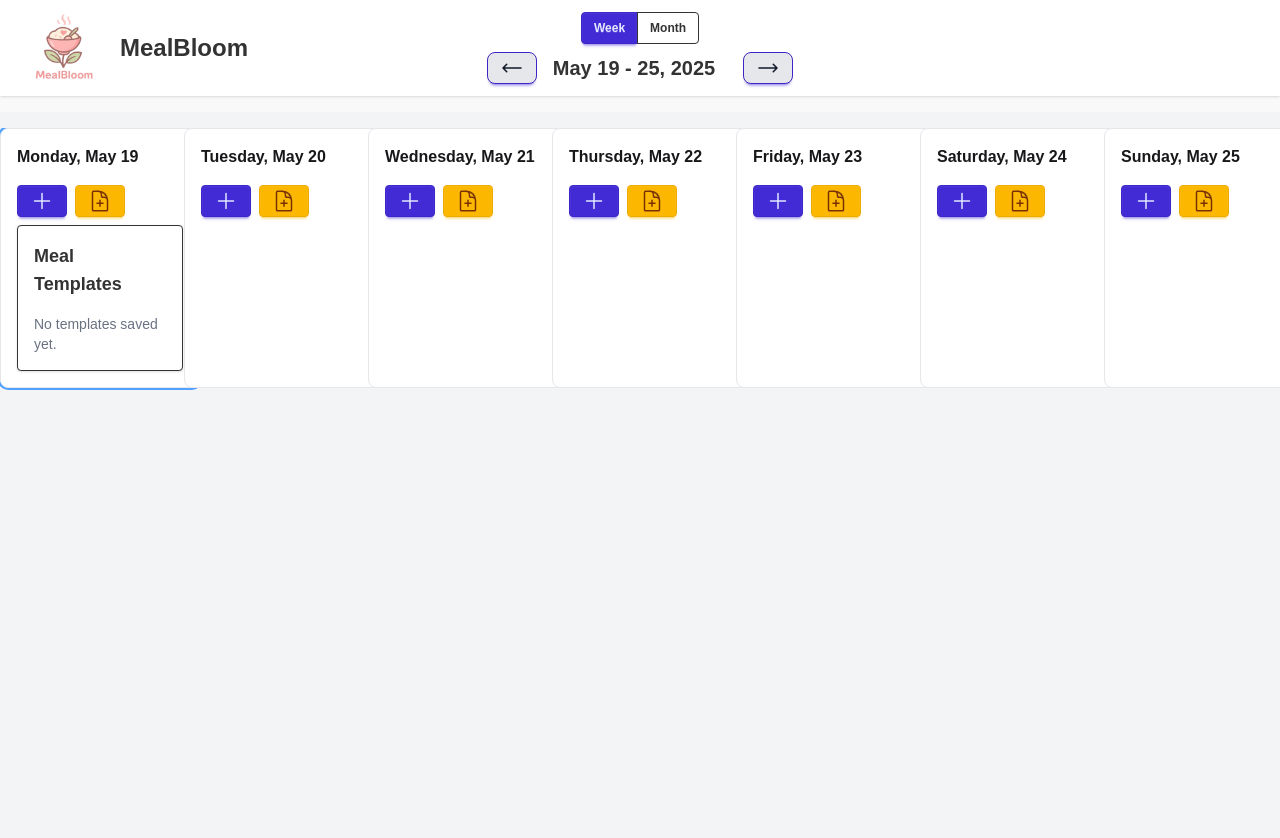
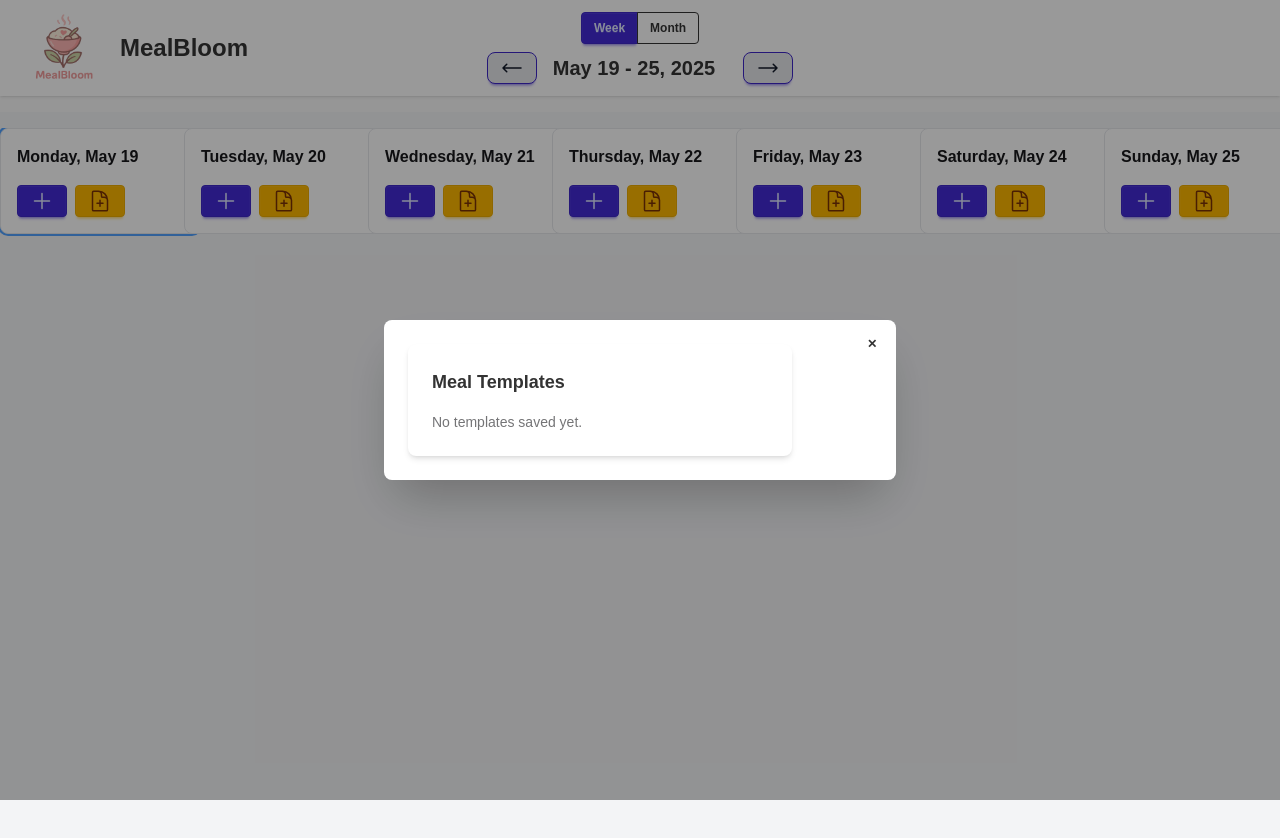
Before and after one commit to HardyUX/MealBloom, a React (Vite) app: page / in a window 1280 px wide. Both pictures are taken after a click on the button 100 px from the left and 201 px from the top of the page. Shown: the top 838 px of the page. Built offline with nearby package versions, Linux system fonts and the light colour scheme.

Commit message:
migrated mealtemplatelibrary to daisyui modal

```diff
--- a/src/components/MealTemplateLibrary.jsx
+++ b/src/components/MealTemplateLibrary.jsx
@@ -11,29 +11,30 @@ function MealTemplateLibrary({ onUseTemplate }) {
     };
 
     return (
-        <div className="border rounded shadow bg-white p-4 max-w-sm">
+        <div className="card bg-base-100 shadow-md max-w-sm">
+            <div className="card-body">
                 {/* Header */}
-            <h3 className="text-lg font-semibold mb-4">Meal Templates</h3>
+                <h2 className="card-title text-lg mb-2">Meal Templates</h2>
 
                 {/* If no templates saved yet */}
                 {templates.length === 0 ? (
-                <p className="text-gray-500 text-sm">No templates saved yet.</p>
+                    <p className="text-base-content/60 text-sm">No templates saved yet.</p>
                 ) : (
                     // Render template list
-                <ul className="space-y-2">
+                    <ul className="flex flex-col gap-2">
                         {templates.map((template) => (
                             <li key={template.id} className="flex justify-between items-center">
                                 <div>
                                     {/* Template name and meal type (e.g., Lunch) */}
                                     <span className="font-medium">{template.name}</span>
-                                <span className="text-sm text-gray-500 ml-2">({template.mealType})</span>
+                                    <span className="text-sm text-base-content/60 ml-2">({template.mealType})</span>
                                 </div>
 
                                 {/* Actions: Use and Delete */}
-                            <div className="flex items-center gap-2">
+                                <div className="flex gap-1">
                                     {/* Delete icon button */}
                                     <button
-                                    className="delete-template p-1 rounded hover:bg-red-100"
+                                        className="btn btn-error btn-xs"
                                         aria-label={`Delete template ${template.name}`}
                                         onClick={() => deleteTemplate(template.id)}
                                     >
@@ -44,7 +45,7 @@ function MealTemplateLibrary({ onUseTemplate }) {
 
                                 {/* Use button */}
                                 <button
-                                className="text-blue-600 hover:text-blue-800 text-sm"
+                                    className="btn btn-outline btn-xs"
                                     onClick={() => handleUse(template)}
                                 >
                                     <Play size={14} className="mr-1" /> Use
@@ -54,6 +55,7 @@ function MealTemplateLibrary({ onUseTemplate }) {
                     </ul>
                 )}
             </div>
+        </div>
     );
 }
 
--- a/src/components/WeekView.jsx
+++ b/src/components/WeekView.jsx
@@ -1,5 +1,5 @@
 // src/components/WeekView.jsx
-
+import { useState } from 'react';
 import { formatDate, toLocalDateKey, generateWeekDays, isToday } from '../utils/dateUtils';
 import DropZone from './DropZone';
 import DraggableMeal from './DraggableMeal';
@@ -15,9 +15,9 @@ function WeekView({
     addMeal,
     addingMealDate,
     setAddingMealDate,
-    activeTemplateTargetDate,
-    setActiveTemplateTargetDate,
 }) {
+    const [templateModalDate, setTemplateModalDate] = useState(null);
+
     return (
         <div className="grid grid-cols-1 md:grid-cols-7 gap-2">
             {generateWeekDays(calendarAnchorDate).map((day) => {
@@ -80,7 +80,7 @@ function WeekView({
                                 </button>
 
                                 <button
-                                    onClick={() => setActiveTemplateTargetDate(dateString)}
+                                    onClick={() => setTemplateModalDate(dateString)}
                                     title="Use Template"
                                     className="btn btn-warning btn-sm"
                                 >
@@ -89,30 +89,40 @@ function WeekView({
                                     </svg>
                                 </button>
                             </div>
-
+                        </DropZone>
+                );
+            })}
                             {/* Template Picker */}
-                            {activeTemplateTargetDate === dateString && (
-                                <div className="mt-1 sm:mt-2">
+                                {templateModalDate && (
+                                    <dialog id="template-modal" className="modal modal-open">
+                                        <div className="modal-box max-w-lg">
+                                            <form method="dialog">
+                                                <button
+                                                    className="btn btn-sm btn-circle btn-ghost absolute right-2 top-2"
+                                                    onClick={() => setTemplateModalDate(null)}
+                                                    aria-label="Close"
+                                                >✕</button>
+                                            </form>
                                             <MealTemplateLibrary
                                                 onUseTemplate={(template) => {
-                                            const newMeal = {
+                                                    addMeal ({
                                                         id: Date.now(),
-                                                date: dateString,
+                                                        date: templateModalDate,
                                                         mealType: template.mealType,
                                                         mealName: template.name,
-                                            };
+                                                    });
 
-                                            addMeal(newMeal);
-
-                                            // Close the template picker after inserting
-                                            setActiveTemplateTargetDate(null);
+                                                    setTemplateModalDate(null);
                                                 }}
                                             />
                                         </div>
+                                        {/* Modal overlay to close on click */}
+                                        <form method="dialog" className="modal-backdrop">
+                                            <button onClick={() => setTemplateModalDate(null)}>close</button>
+                                        </form>
+                                    </dialog>
+
                                 )}
-                        </DropZone>
-                );
-            })}
         </div>
     );
 }
```
Also changed, not shown: 1 other file (tests, documents, lock files or other folders). Lines whose indentation alone changed are shown as unchanged.
